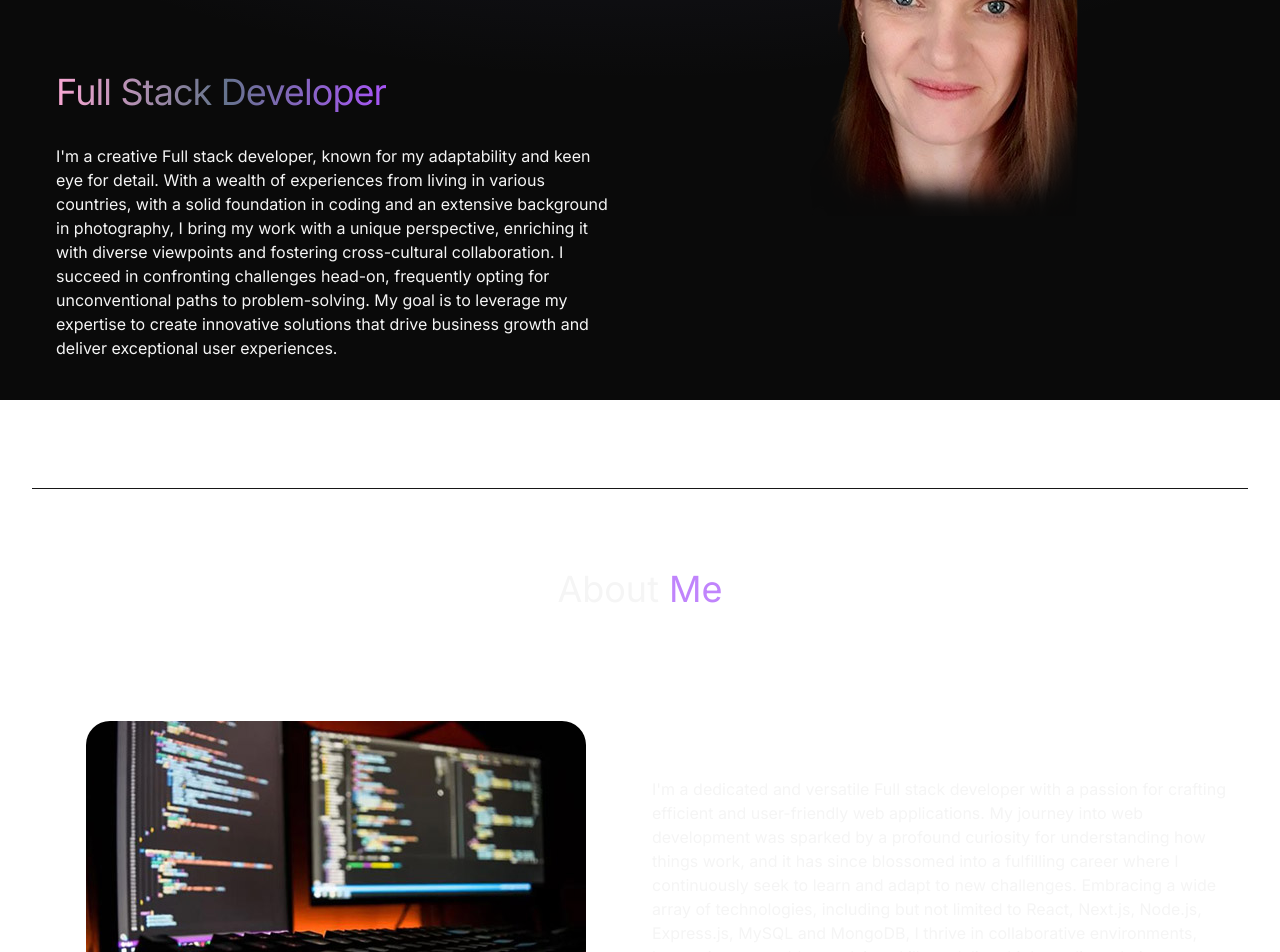
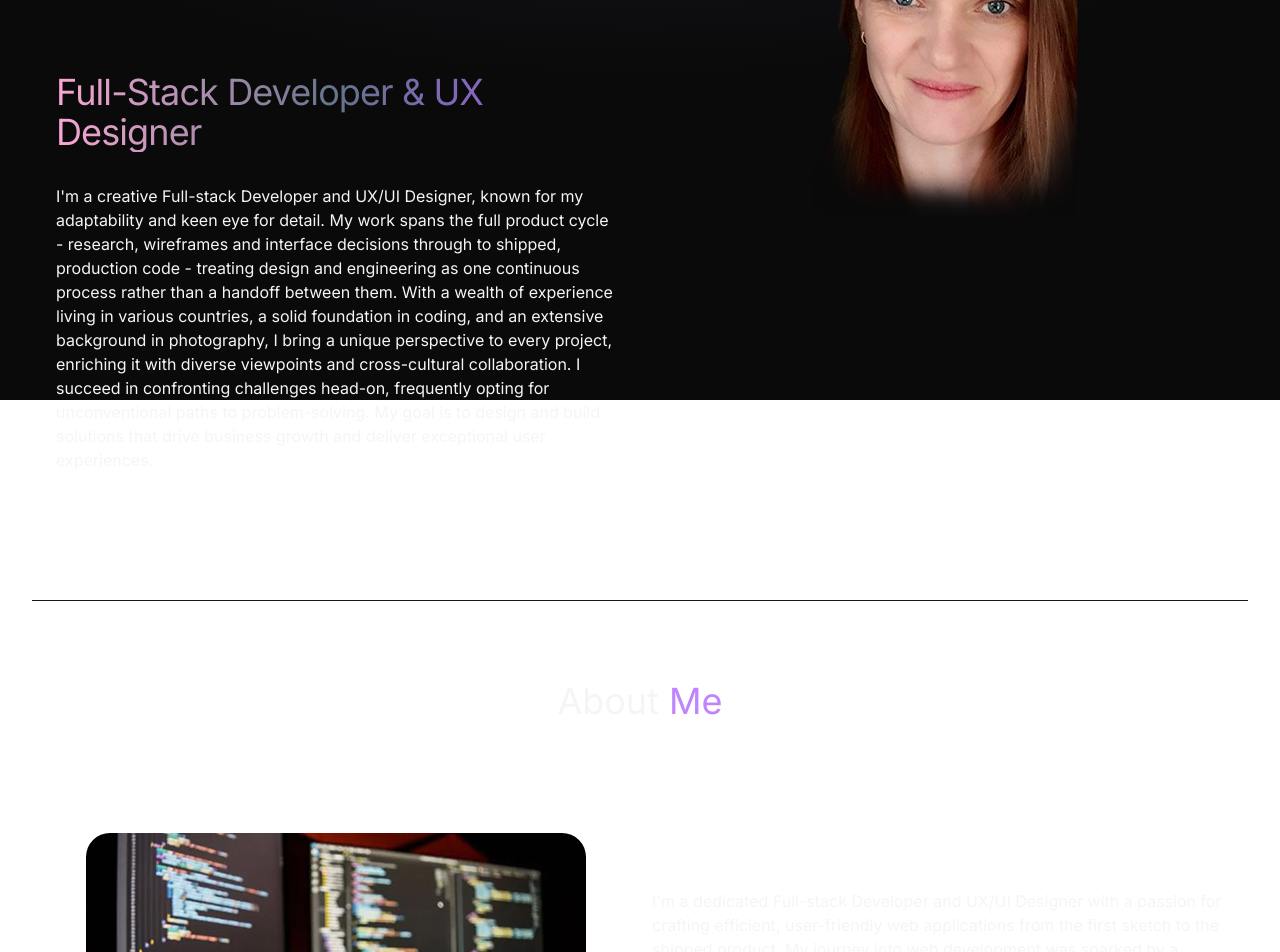
Before and after one commit to oxangyal/portfolio, a React (Vite) app: page / in a window 1280 px wide. Shown: the part 400-1352 px from the top of the page. Built offline with nearby package versions, Linux system fonts and the light colour scheme; a web font is replaced by a local one.

Commit message:
feat: update BeforeAfterSlider captions positioning, enhance Hero component title, and refine HERO_CONTENT and ABOUT_TEXT descriptions

```diff
--- a/src/components/BeforeAfterSlider.jsx
+++ b/src/components/BeforeAfterSlider.jsx
@@ -32,10 +32,10 @@ const BeforeAfterSlider = ({
                     />
                 </div>
 
-                <span className="pointer-events-none absolute left-3 top-3 rounded-md border border-red-300 bg-red-50/95 px-2 py-1 text-xs text-red-700">
+                <span className="pointer-events-none absolute left-2 top-2 sm:left-3 sm:top-3 max-w-[45%] truncate rounded-md border border-red-300 bg-red-50/95 px-2 py-1 text-[10px] sm:text-xs text-red-700">
                     {before.caption}
                 </span>
-                <span className="pointer-events-none absolute right-3 top-3 rounded-md border border-emerald-300 bg-emerald-50/95 px-2 py-1 text-xs text-emerald-700">
+                <span className="pointer-events-none absolute right-2 bottom-2 sm:right-3 sm:bottom-3 max-w-[45%] truncate rounded-md border border-emerald-300 bg-emerald-50/95 px-2 py-1 text-[10px] sm:text-xs text-emerald-700">
                     {after.caption}
                 </span>
 
--- a/src/components/Hero.jsx
+++ b/src/components/Hero.jsx
@@ -28,7 +28,7 @@ const Hero = () => {
                             animate="visible"
                             className="bg-gradient-to-r from-pink-300 via-slate-500 to-purple-500 bg-clip-text text-4xl tracking-tight text-transparent"
                         >
-                            Full Stack Developer
+                            Full-Stack Developer & UX Designer
                         </motion.span>
                         <motion.p
                             variants={container(1)}
--- a/src/constants/index.js
+++ b/src/constants/index.js
@@ -30,10 +30,10 @@ import thrive from "../assets/thrivepr.jpg";
 import trifit from "../assets/trifitpr.jpg";
 import tutor from "../assets/capture.jpg";
 
-export const HERO_CONTENT = `I'm a creative Full stack developer, known for my adaptability and keen eye for detail. With a wealth of experiences from living in various countries, with a solid foundation in coding and an extensive background in photography, I bring my work with a unique perspective, enriching it with diverse viewpoints and fostering cross-cultural collaboration. I succeed in confronting challenges head-on, frequently opting for unconventional paths to problem-solving. My goal is to leverage my expertise to create innovative solutions that drive business growth and deliver exceptional user experiences.`;
-
-export const ABOUT_TEXT = `I'm a dedicated and versatile Full stack developer with a passion for crafting efficient and user-friendly web applications. My journey into web development was sparked by a profound curiosity for understanding how things work, and it has since blossomed into a fulfilling career where I continuously seek to learn and adapt to new challenges. Embracing a wide array of technologies, including but not limited to React, Next.js, Node.js, Express.js, MySQL and MongoDB, I thrive in collaborative environments, leveraging my problem-solving skills to deliver high-quality solutions. Outside of coding, I enjoy my family, reading books, training for triathlon races and contributing to open-source projects.`;
-
+// export const HERO_CONTENT = `I'm a creative Full stack developer, known for my adaptability and keen eye for detail. With a wealth of experiences from living in various countries, with a solid foundation in coding and an extensive background in photography, I bring my work with a unique perspective, enriching it with diverse viewpoints and fostering cross-cultural collaboration. I succeed in confronting challenges head-on, frequently opting for unconventional paths to problem-solving. My goal is to leverage my expertise to create innovative solutions that drive business growth and deliver exceptional user experiences.`;
+export const HERO_CONTENT = `I'm a creative Full-stack Developer and UX/UI Designer, known for my adaptability and keen eye for detail. My work spans the full product cycle - research, wireframes and interface decisions through to shipped, production code - treating design and engineering as one continuous process rather than a handoff between them. With a wealth of experience living in various countries, a solid foundation in coding, and an extensive background in photography, I bring a unique perspective to every project, enriching it with diverse viewpoints and cross-cultural collaboration. I succeed in confronting challenges head-on, frequently opting for unconventional paths to problem-solving. My goal is to design and build solutions that drive business growth and deliver exceptional user experiences.`;
+// export const ABOUT_TEXT = `I'm a dedicated and versatile Full stack developer with a passion for crafting efficient and user-friendly web applications. My journey into web development was sparked by a profound curiosity for understanding how things work, and it has since blossomed into a fulfilling career where I continuously seek to learn and adapt to new challenges. Embracing a wide array of technologies, including but not limited to React, Next.js, Node.js, Express.js, MySQL and MongoDB, I thrive in collaborative environments, leveraging my problem-solving skills to deliver high-quality solutions. Outside of coding, I enjoy my family, reading books, training for triathlon races and contributing to open-source projects.`;
+export const ABOUT_TEXT = `I'm a dedicated Full-stack Developer and UX/UI Designer with a passion for crafting efficient, user-friendly web applications from the first sketch to the shipped product. My journey into web development was sparked by a profound curiosity for understanding how things work, and it has since grown into a practice where design decisions and technical ones inform each other rather than happening in isolation - I research, design and build, so nothing gets lost in translation between them. I work across React, Next.js, Phyton, Ruby on Rails and I thrive in collaborative environments, leveraging both an eye for interface and a problem-solving mindset to deliver high-quality solutions. Outside of coding, I enjoy my family, reading books, training for triathlon races, and contributing to open-source projects.`;
 export const EXPERIENCES = [
     {
         role: "Software Engineer",
```
